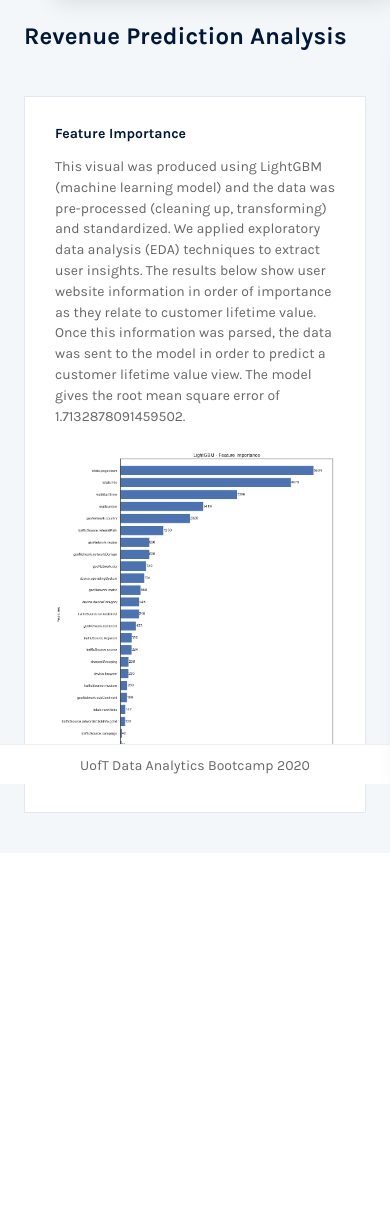
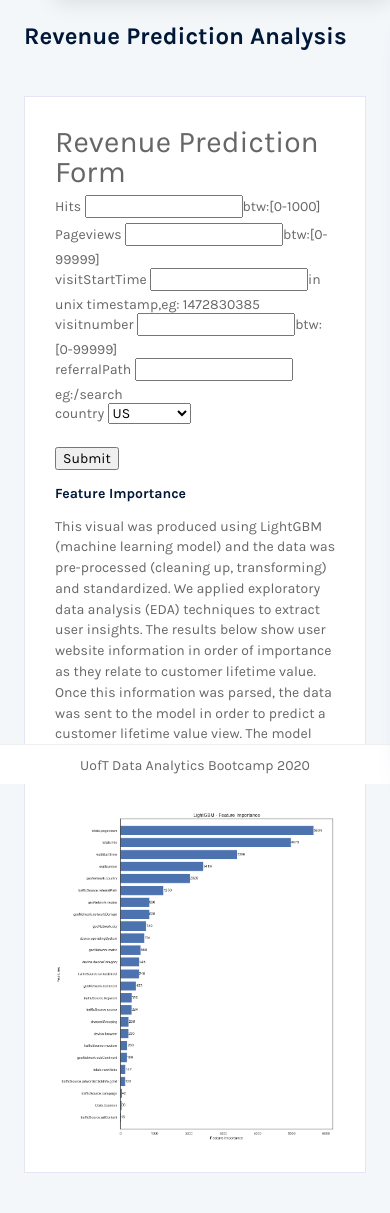
Before and after one commit to chaochaoachao/project-google-analytics-data, a Flask app: template main_app/templates/revpredict.html in a window 390 px wide. Shown: the part 60-1273 px from the top of the page. Before the commit the page ends 873 px from the top, so only its background shows below. Run offline with Flask 2, Linux system fonts and the light colour scheme; the template is opened without the code that fills it, so the values that code supplies are empty; parts of the project's set-up code (start-up, migrations or seed data) failed here and were passed over.

Commit message:
add responsive predict form

```diff
--- a/main_app/app.py
+++ b/main_app/app.py
@@ -7,9 +7,25 @@ from flask import (
     request,
     redirect)
 from flask_mail import Mail, Message
-from password import key
+import numpy as np
+import lightgbm as lgb
+import pickle
+
+# load encoder in deploy
+
+file = open("model/dict_all.obj",'rb')
+dict_all_loaded = pickle.load(file)
+file.close()
+
+# prediction model
+
+model = lgb.Booster(model_file='lgb_classifier.txt')
+
 
 app = Flask(__name__)
+
+# email config
+
 app.config.update(
     DEBUG = True,
     #EMAIL SETTINGS
@@ -19,7 +35,7 @@ app.config.update(
     MAIL_USE_SSL = True,
     MAIL_USE_TLS = False,
     MAIL_USERNAME = 'dq177000@gmail.com',
-    MAIL_PASSWORD = key,
+    #MAIL_PASSWORD = key,
     MAIL_DEFAULT_SENDER ='dq177000@gmail.com'
 )
 
@@ -37,12 +53,18 @@ def dashboard():
 def segmentation():
     return render_template("/segmentation.html")
 
-@app.route("/revpredict")
+@app.route("/revpredict", methods=['POST'])
 def revpredict():
+    features = [int(x) for x in request.form.values()]
+    print(features)
+    #final_features = [np.array(features)]
+    #prediction = model.predict(final_features)
+    #output = round(prediction[0], 2)
     return render_template("/revpredict.html")
 
 @app.route("/timepredict")
 def timepredict():
+
     return render_template("/timepredict.html")
 
 @app.route("/documentation")
--- a/main_app/templates/revpredict.html
+++ b/main_app/templates/revpredict.html
@@ -98,10 +98,55 @@
           <div class="row mt-3">
             <div class="col-xl-12 d-flex grid-margin stretch-card">
                 <div class="card">
+
                   <div class="card-body">
+                    <h3>Revenue Prediction Form</h3>
+                    <div>
+                      <form action="/result" method="POST">
+                        <label for="totals_hits">Hits</label>
+                        <input type="text" id="totals.hits" name="totals.hits">btw:[0-1000]
+                        <br>
+
+                        <label for="totals_pageviews">Pageviews</label>
+                        <input type="text" id="totals.pageviews" name="totals.pageviews">btw:[0-99999]
+                        <br>
+
+                        <label for="visitStartTime">visitStartTime</label>
+                        <input type="text" id="visitStartTime" name="visitStartTime">in unix timestamp,eg: 1472830385
+                        <br>
+
+                        <label for="totals_hits">visitnumber</label>
+                        <input type="text" id="visitNumber" name="visitNumber">btw:[0-99999]
+                        <br>
+
+                        <label for="trafficSource.referralPath">referralPath</label>
+                        <input type="text" id="trafficSource.referralPath" name="trafficSource.referralPath">eg:/search
+                        <br>
+
+                        <label for="geoNetwork.country">country</label>
+                        <select id="geoNetwork.country" name="geoNetwork.country">
+                          <option value="0">US</option>
+                          <option value="36">Canada</option>
+                          <option value="132">Mexico</option>
+                          <option value="217">UK</option>
+                          <option value="102">Japan</option>
+                          <option value="0">Unknown</option>
+
+
+                        </select>
+                        <br>
+
+                        <br>
+                        <input type="submit" value="Submit">
+
+                      </form>
+                    </div>
+                    <br>
                       <h4 class="card-title">Feature Importance</h4>
                       <div class="row mt-3">
                         <div class="col-lg-12">
+
+
                           <p>This visual was produced using LightGBM (machine learning model) and the data was pre-processed (cleaning up, transforming) and standardized. We applied exploratory data analysis (EDA) techniques to extract user insights.
                             The results below show user website information in order of importance as they relate to customer lifetime value. Once this information was parsed, the data was sent to the model in order to predict a customer lifetime value view.
                             The model gives the root mean square error of 1.7132878091459502.</p>
```
